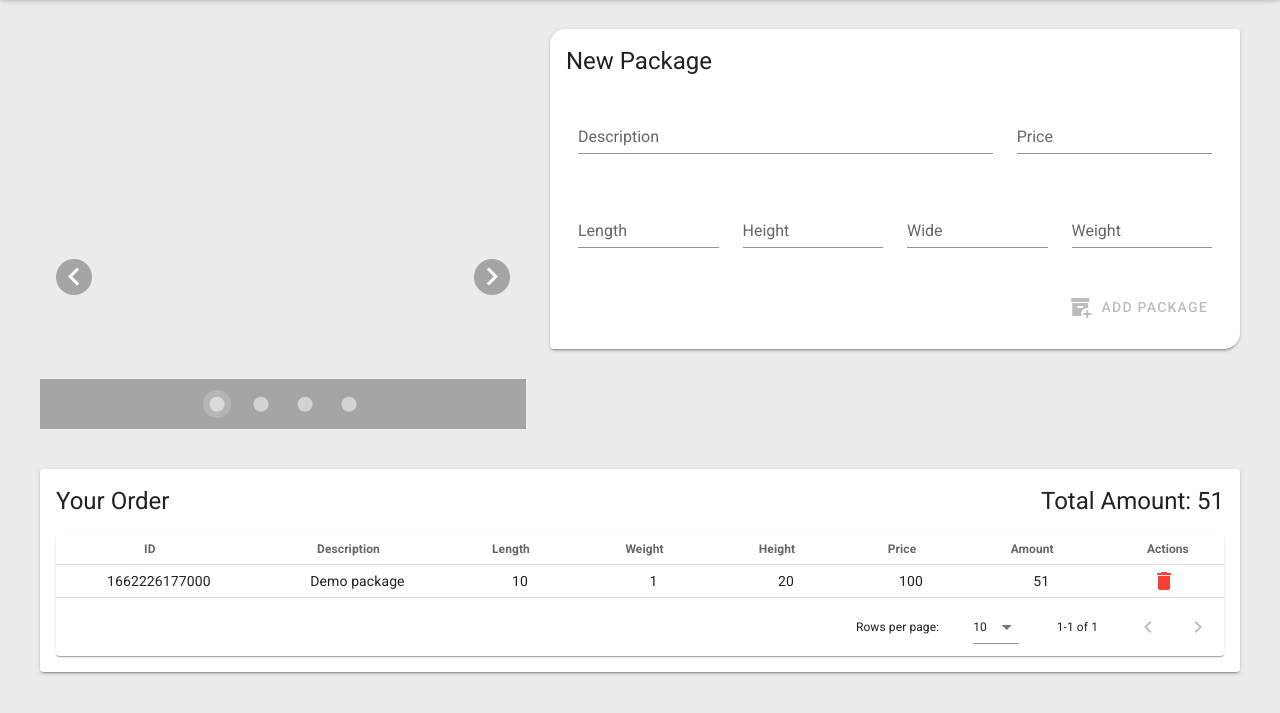
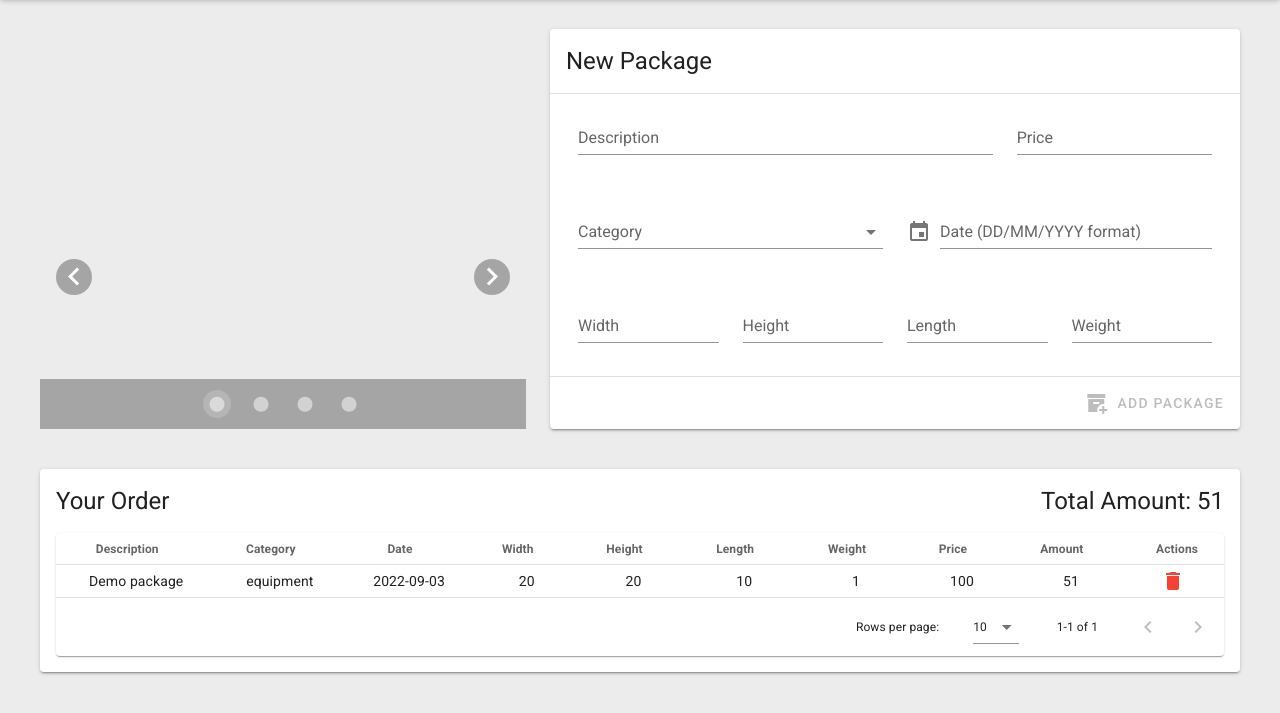
Before and after one commit to AppDevCoders/PackagesDemo, a plain HTML site: page index.html in a window 1280 px wide. Shown: the part 51-764 px from the top of the page. Drawn offline with nearby package versions, Linux system fonts and the light colour scheme.

Commit message:
Adding select and datepicker

```diff
--- a/app.js
+++ b/app.js
@@ -7,27 +7,56 @@ new Vue({
   vuetify: new Vuetify(),
   store: store,
   data: () => ({
-    // spinner
-    spinner: false,
     // menu
     manuItems: [
       { id: "menuSettings", title: "Settings", icon: 'mdi-cog' },
       { id: "menuProfile", title: "Profile", icon: 'mdi-account' },
       { id: "menuAbout", title: "About", icon: 'mdi-information' },
     ],
+    // images
+    images: [
+      { src: './assets/images/pak1.png', },
+      { src: './assets/images/pak2.jpg', },
+      { src: './assets/images/pak3.jpg', },
+      { src: './assets/images/pak4.png', },
+    ],
     // table headers
     tableHeaders: [
-      {
-        text: "ID",
-        align: "center",
-        sortable: true,
-        value: "id",
-      },
+      // {
+      //   text: "ID",
+      //   align: "center",
+      //   sortable: true,
+      //   value: "id",
+      // },
       {
         text: "Description",
         align: "center",
         sortable: true,
         value: "description",
+      },
+      {
+        text: "Category",
+        align: "center",
+        sortable: true,
+        value: "category",
+      },
+      {
+        text: "Date",
+        align: "center",
+        sortable: true,
+        value: "date",
+      },
+      {
+        text: "Width",
+        align: "center",
+        sortable: true,
+        value: "width",
+      },
+      {
+        text: "Height",
+        align: "center",
+        sortable: true,
+        value: "height",
       },
       {
         text: "Length",
@@ -42,19 +71,13 @@ new Vue({
         value: "weight",
       },
       {
-        text: "Height",
-        align: "center",
-        sortable: true,
-        value: "height",
-      },
-      {
         text: "Price",
         align: "center",
         sortable: true,
         value: "price",
       },
       {
-        text: "Amount", // Virtual
+        text: "Amount",
         align: "center",
         sortable: true,
         value: "amount",
@@ -67,14 +90,6 @@ new Vue({
       },
     ],
     totalAmount: 0,
-    // snackbar related
-    snackbar: false,
-    snackbarText: "",
-    // dialog
-    deleteItem: {},
-    dialog: false,
-    // alert
-    alert: false,
     // form
     valid: false,
     description: '',
@@ -82,14 +97,24 @@ new Vue({
         v => !!v || 'Description is required',
         v => (v && v.length >= 5) || 'Description must be at less 5 characters',
     ],
+    category: '',
+    categoryRules: [
+      v => !!v || 'Required',
+    ],
+    categories: [
+      "equipment", "electronic", "art", "material", "organic", "other"
+    ],
+    datePicker1: false,
+    date: getDateString(),
+    dateFormatted: '',
     price: '',
     priceRules: [
-        v => !!v || 'Required',
-        v => !isNaN(v) || 'Must be a number',
-        v => (v && +v > 0) || 'Must be positive',
+      v => !!v || 'Required',
+      v => !isNaN(v) || 'Must be a number',
+      v => (v && +v > 0) || 'Must be positive',
     ],
-    length: '',
-    lengthRules: [
+    width: '',
+    widthRules: [
         v => !!v || 'Required',
         v => !isNaN(v) || 'Must be a number',
         v => (v && +v > 0) || 'Must be positive',
@@ -100,11 +125,11 @@ new Vue({
         v => !isNaN(v) || 'Must be a number',
         v => (v && +v > 0) || 'Must be positive',
     ],
-    wide: '',
-    wideRules: [
-        v => !!v || 'Required',
-        v => !isNaN(v) || 'Must be a number',
-        v => (v && +v > 0) || 'Must be positive',
+    length: '',
+    lengthRules: [
+      v => !!v || 'Required',
+      v => !isNaN(v) || 'Must be a number',
+      v => (v && +v > 0) || 'Must be positive',
     ],
     weight: '',
     weightRules: [
@@ -112,13 +137,16 @@ new Vue({
         v => !isNaN(v) || 'Must be a number',
         v => (v && +v > 0) || 'Must be positive',
     ],
-    // images
-    images: [
-      { src: './assets/images/pak1.png', },
-      { src: './assets/images/pak2.jpg', },
-      { src: './assets/images/pak3.jpg', },
-      { src: './assets/images/pak4.png', },
-    ],
+    // snackbar related
+    snackbar: false,
+    snackbarText: "",
+    // dialog
+    deleteItem: {},
+    dialog: false,
+    // alert
+    alert: false,
+    // spinner
+    spinner: false,
   }),
 
   // Run at the start
@@ -137,6 +165,13 @@ new Vue({
     },
   },
 
+  // Observable
+  watch: {
+    date (val) {
+      this.dateFormatted = this.formatDate(this.date)
+    },
+  },
+
   // Methods
   methods: {
 
@@ -150,9 +185,12 @@ new Vue({
       console.log("add package");
       const package = new Package({
         description: this.description,
+        category: this.category,
+        date: this.date,
+        width: +this.width,
+        height: +this.height,
         length: +this.length,
         weight: +this.weight,
-        height: +this.height,
         price: +this.price,
       });
       this.$store.dispatch("addPackage", package);
@@ -195,5 +233,19 @@ new Vue({
         console.log("alert");
         this.alert = true;
     },
+
+    // DD/MM/YYYY
+    formatDate (date) {
+      if (!date) return null
+      const [year, month, day] = date.split('-')
+      return `${day}/${month}/${year}`
+    },
+
+    // DD/MM/YYYY -> YYYY/MM/DD
+    parseDate (date) {
+      if (!date) return null
+      const [day, month, year] = date.split('/')
+      return `${year}-${month.padStart(2, '0')}-${day.padStart(2, '0')}`
+    },
   },
 });
--- a/data/package.model.js
+++ b/data/package.model.js
@@ -7,18 +7,22 @@ class Package {
         params = Object.assign({
             id: Date.now(),
             description: '',
+            date: getDateString(),
+            category: 'equipment',
+            width: 0,
+            height: 0,
             length: 0,
-            height: 0,
-            wide: 0,
             weight: 0,
             price: 0,
             amount: 0
         }, params);
         this.id = params.id;
         this.description = params.description;
+        this.date = params.date;
+        this.category = params.category;
+        this.width = params.width;
+        this.height = params.height;
         this.length = params.length;
-        this.height = params.height;
-        this.wide = params.wide;
         this.weight = params.weight;
         this.price = params.price;
         // this.amount = params.amount;
--- a/data/store.js
+++ b/data/store.js
@@ -5,9 +5,11 @@
 const pkgDemo1 = new Package({
   // id: Date.now(),
   description: 'Demo package',
+  category: 'equipment',
+  date: getDateString(),
+  width: 20,
+  height: 20,
   length: 10,
-  height: 20,
-  wide: 20,
   weight: 1,
   price: 100,
   // amount: 0
--- a/index.html
+++ b/index.html
@@ -79,7 +79,7 @@
                             src="./assets/pak1.png"
                             class="images-max-height"
                         ></v-img> -->
-                        <v-carousel :show-arrows="true" class="images-max-height">
+                        <v-carousel :show-arrows="true" class="images-max-height" cycle>
                             <v-carousel-item
                               v-for="(img,i) in images"
                               :key="i"
@@ -90,14 +90,16 @@
 
                     <!-- form -->
                     <v-col sm="7">
-                        <v-card elevation="2" shaped title>
+                        <v-card elevation="2" title>
                             <v-card-title>
                                 <span class="headline">New Package</span>
                             </v-card-title>
-                            <v-card-text>
+                            <v-divider></v-divider>
+                            <v-card-text class="py-0">
                                 <v-container fluid class="pa-0">
                                     <v-form ref="form" v-model="valid">
                                         <v-container>
+
                                             <v-row>
                                                 <v-col cols="12" md="8">
                                                 <v-text-field
@@ -117,18 +119,54 @@
                                                 ></v-text-field>
                                                 </v-col>
                                             </v-row>
+
+                                            <v-row>
+                                                <v-col cols="12" lg="6">
+                                                    <v-select
+                                                        v-model="category"
+                                                        :items="categories"
+                                                        label="Category"
+                                                    ></v-select>
+                                                </v-col>
+                                                <v-col cols="12" lg="6">
+                                                    <v-menu
+                                                        ref="datePicker1"
+                                                        v-model="datePicker1"
+                                                        :close-on-content-click="false"
+                                                        transition="scale-transition"
+                                                        offset-y
+                                                        max-width="290px"
+                                                        min-width="auto"
+                                                        >
+                                                    <template v-slot:activator="{ on, attrs }">
+                                                        <v-text-field
+                                                        v-model="dateFormatted"
+                                                        label="Date (DD/MM/YYYY format)"
+                                                        prepend-icon="mdi-calendar"
+                                                        v-bind="attrs"
+                                                        @blur="date = parseDate(dateFormatted)"
+                                                        v-on="on"
+                                                        ></v-text-field>
+                                                    </template>
+                                                    <v-date-picker
+                                                        v-model="date"
+                                                        no-title
+                                                        @input="datePicker1 = false"
+                                                    ></v-date-picker>
+                                                    </v-menu>
+                                                </v-col>
+                                            </v-row>
+
                                             <v-row>
 
                                                 <v-col cols="6" md="3" >
                                                     <v-text-field
-                                                  v-model="length"
-                                                  :rules="lengthRules"
-                                                  label="Length"
+                                                    v-model="width"
+                                                    :rules="widthRules"
+                                                    label="Width"
                                                     required
                                                     ></v-text-field>
                                                 </v-col>
-
-
 
                                                 <v-col cols="6" md="3" >
                                                     <v-text-field
@@ -141,9 +179,9 @@
 
                                                 <v-col cols="6" md="3" >
                                                     <v-text-field
-                                                    v-model="wide"
-                                                    :rules="wideRules"
-                                                    label="Wide"
+                                                        v-model="length"
+                                                        :rules="lengthRules"
+                                                        label="Length"
                                                         required
                                                     ></v-text-field>
                                                 </v-col>
@@ -158,9 +196,12 @@
                                                 </v-col>
 
                                             </v-row>
+
                                             </v-container>
                                         </v-form>
                                 </v-container>
+                            </v-card-text>
+                            <v-divider></v-divider>
                             <v-card-actions>
                                 <v-spacer></v-spacer>
                                 <v-btn text color="green accent-4" @click="addPackage()" :disabled="!valid">
@@ -170,7 +211,6 @@
                                     Add Package
                                 </v-btn>
                             </v-card-actions>
-                            </v-card-text>
                         </v-card>
                     </v-col>
 
--- a/utils.js
+++ b/utils.js
@@ -1,15 +1,18 @@
-
-
-// Format an integer number:   formatNumber(123456789, ',')  ->  '123,456,789'
 /* ---------------
 // Global functions
 --------------- */
 
+// get ISO date as string
+function getDateString() {
+  return (new Date(Date.now() - (new Date()).getTimezoneOffset() * 60000)).toISOString().slice(0, 10);
+}
+
+// Format an integer number:   formatNumber(123456789, ',')  ->  '123,456,789'
 function formatNumber(num, tSep = ',') {
   return num.toString().replace(/(\d)(?=(\d{3})+(?!\d))/g, `$1${tSep}`)
 }
 
-
+// Dummy formula
 function formula(pkg) {
-    return (pkg.length + pkg.height + pkg.wide) * pkg.weight + (pkg.price * 0.01);
+    return (pkg.width + pkg.height + pkg.length) * pkg.weight + (pkg.price * 0.01);
 }
```
Lines whose indentation alone changed are shown as unchanged.
